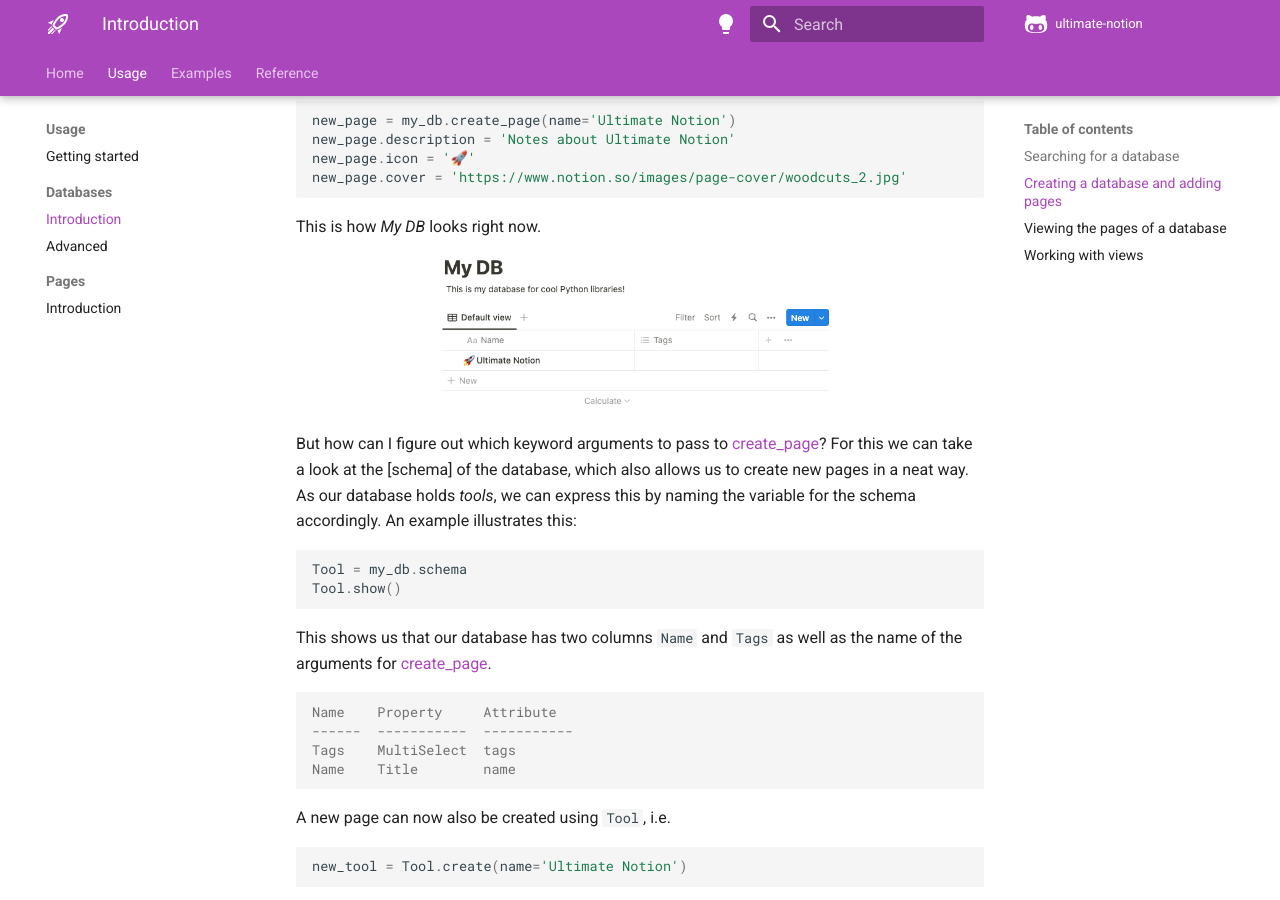
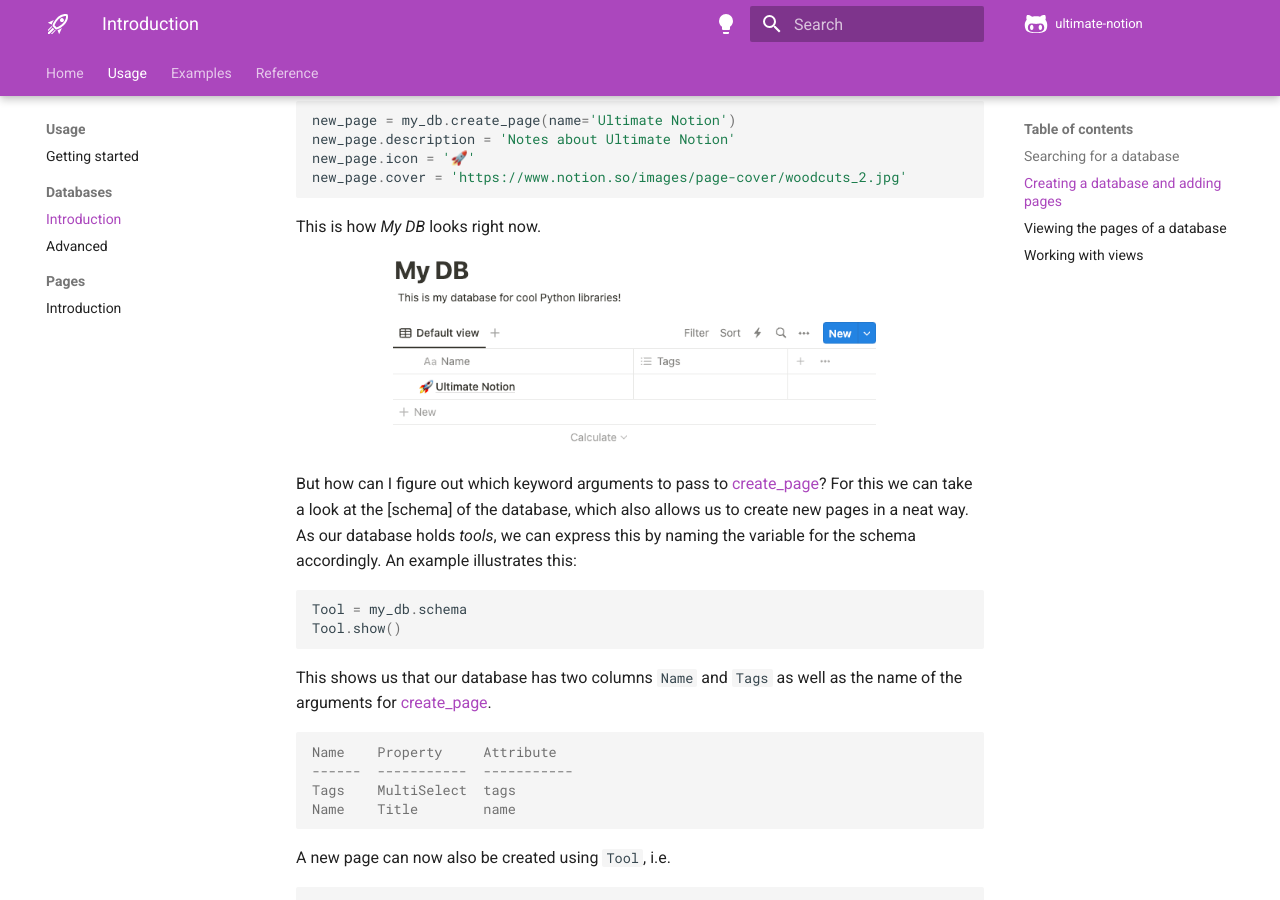
Before and after one commit to ultimate-notion/ultimate-notion, an MkDocs documentation site: the page built from docs/usage/db_introduction.md, in a window 1280 px wide and 900 px high, scrolled down 1402 px. Built offline with MkDocs 1.6.1 and Material for MkDocs 9.7.7, drawn with Linux system fonts in a browser that asks for light colours; comment, search, counter and statistics services are not loaded; the version menu is left out.

```diff
--- a/docs/usage/db_introduction.md
+++ b/docs/usage/db_introduction.md
@@ -70,7 +70,7 @@ new_page.cover = 'https://www.notion.so/images/page-cover/woodcuts_2.jpg'
 
 This is how *My DB* looks right now.
 
-![Notion My DB](../assets/images/notion-my-db.png){: style="width:400px; display:block; margin-left:auto; margin-right:auto;"}
+![Notion My DB](../assets/images/notion-my-db.png){: style="width:500px; display:block; margin-left:auto; margin-right:auto;"}
 
 But how can I figure out which keyword arguments to pass to [create_page]? For this we can take a look at the [schema]
 of the database, which also allows us to create new pages in a neat way. As our database holds *tools*, we can express
```
Also changed, not shown: docs/features.md (+0 -1 lines), 1 other file.
